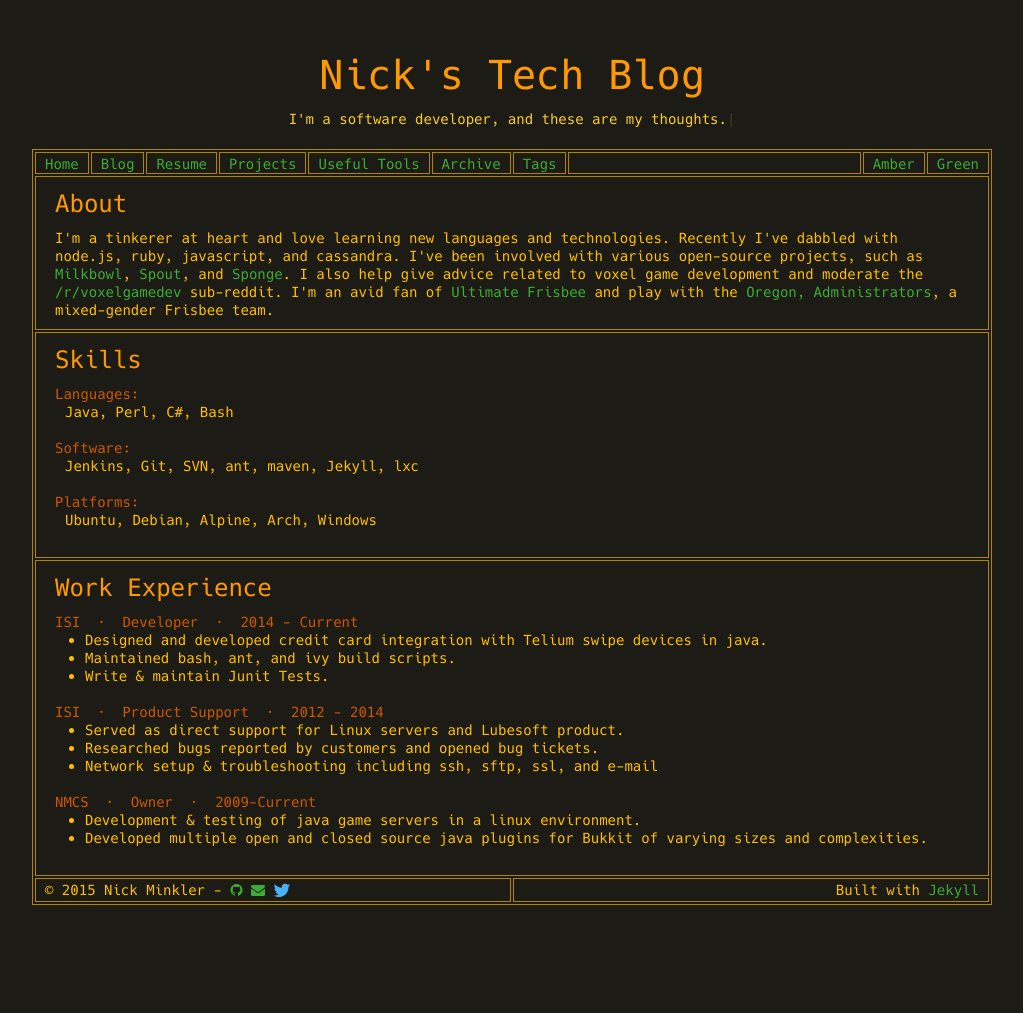
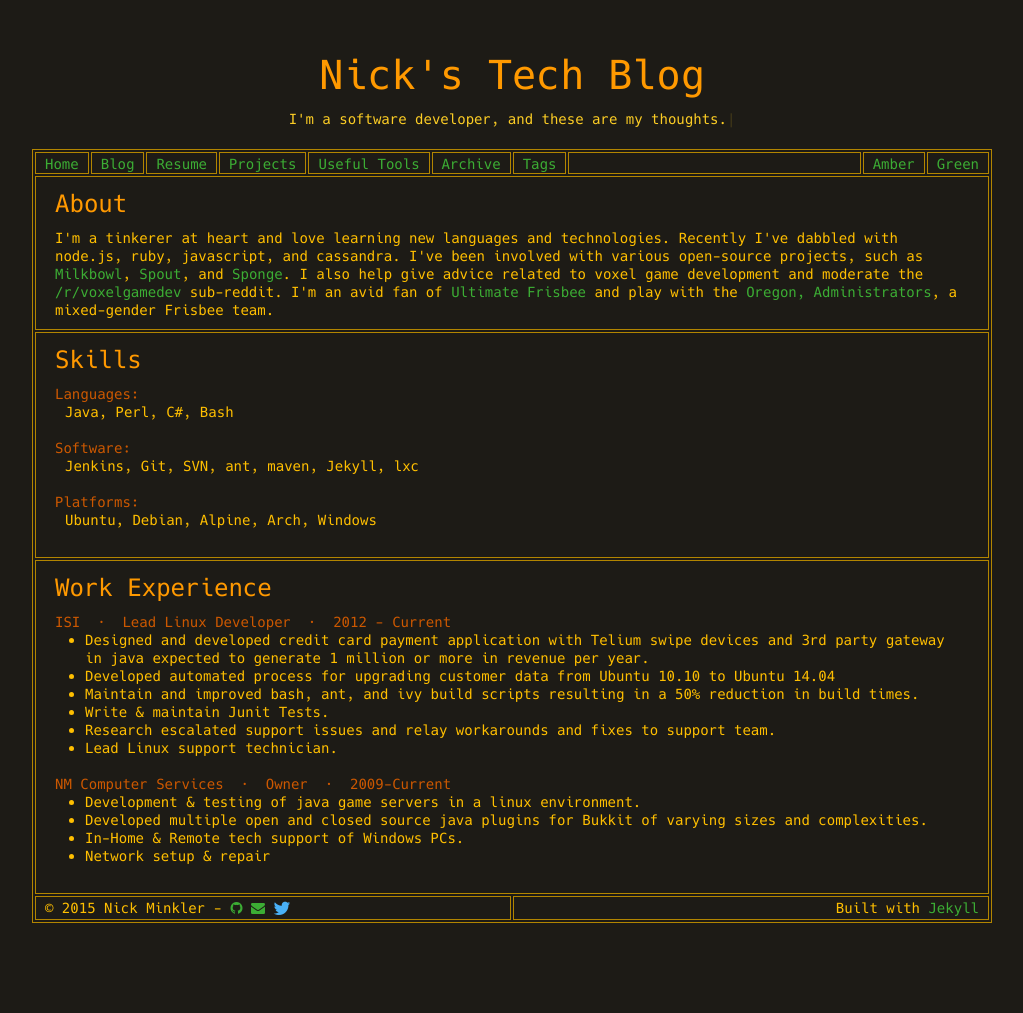
Before and after one commit to Sleaker/sleaker.github.io, a Jekyll site: the page built from resume.html, in a window 1280 px wide. Shown: the whole page, without its empty margins (128-1151 px from the left). Built offline with Jekyll 4.4.1, drawn with Linux system fonts in a browser that asks for light colours; comment, search, counter and statistics services are not loaded.

Commit message:
Update resume with additional information

```diff
--- a/resume.html
+++ b/resume.html
@@ -27,22 +27,21 @@ layout: default
   <td class="top">
     <div class="padded">
       <h2>Work Experience</h2>
-      <h3 class="resume">ISI &nbsp;&middot;&nbsp; Developer &nbsp;&middot;&nbsp; 2014 - Current</h3>
+      <h3 class="resume">ISI &nbsp;&middot;&nbsp; Lead Linux Developer &nbsp;&middot;&nbsp; 2012 - Current</h3>
       <ul class="list">
-        <li>Designed and developed credit card integration with Telium swipe devices in java.</li>
-        <li>Maintained bash, ant, and ivy build scripts.</li>
+        <li>Designed and developed credit card payment application with Telium swipe devices and 3rd party gateway in java expected to generate 1 million or more in revenue per year.</li>
+        <li>Developed automated process for upgrading customer data from Ubuntu 10.10 to Ubuntu 14.04</li>
+        <li>Maintain and improved bash, ant, and ivy build scripts resulting in a 50% reduction in build times.</li>
         <li>Write & maintain Junit Tests.</li>
+        <li>Research escalated support issues and relay workarounds and fixes to support team.</li>
+        <li>Lead Linux support technician.</li>
       </ul>
-      <h3 class="resume">ISI &nbsp;&middot;&nbsp; Product Support &nbsp;&middot;&nbsp; 2012 - 2014</h3>
-      <ul class="list">
-        <li>Served as direct support for Linux servers and Lubesoft product.</li>
-        <li>Researched bugs reported by customers and opened bug tickets.</li>
-        <li>Network setup & troubleshooting including ssh, sftp, ssl, and e-mail</li>
-      </ul>
-      <h3 class="resume">NMCS &nbsp;&middot;&nbsp; Owner &nbsp;&middot;&nbsp; 2009-Current</h3>
+      <h3 class="resume">NM Computer Services &nbsp;&middot;&nbsp; Owner &nbsp;&middot;&nbsp; 2009-Current</h3>
       <ul class="list">
         <li>Development & testing of java game servers in a linux environment.</li>
         <li>Developed multiple open and closed source java plugins for Bukkit of varying sizes and complexities.</li>
+        <li>In-Home & Remote tech support of Windows PCs.</li>
+        <li>Network setup & repair</li>
       </ul>
     </div>
   </td>
```
